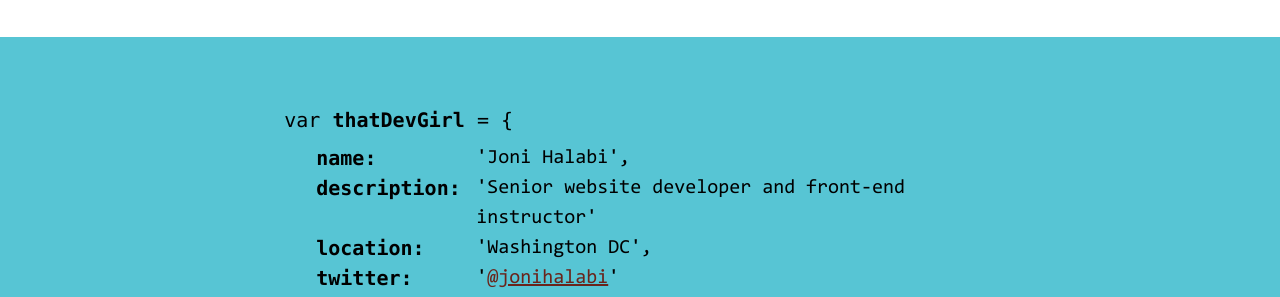
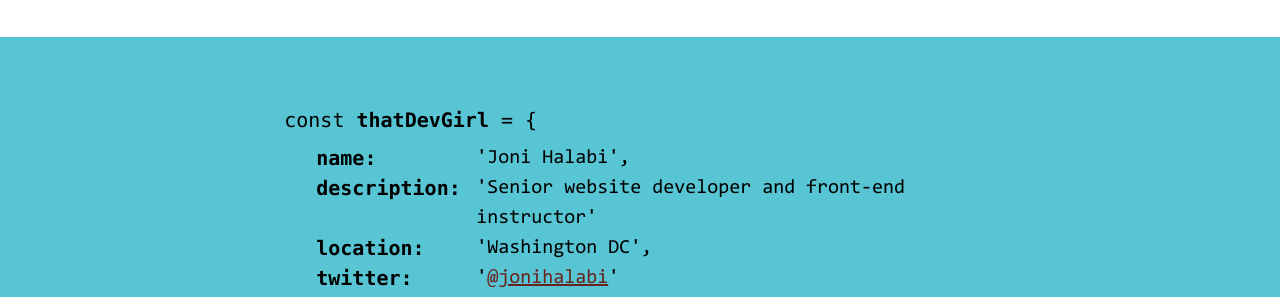
Before and after one commit to That-Dev-Girl-Archives/thatdevgirl.com, a Jekyll site: the page built from index.md, in a window 1280 px wide and 1400 px high, scrolled down 6446 px. Shown: the part 823-1120 px from the top of the window. Built offline with Jekyll 4.4.1, drawn with Linux system fonts in a browser that asks for light colours.

Commit message:
Color and code tweaks

```diff
--- a/_includes/block-code.html
+++ b/_includes/block-code.html
@@ -1,6 +1,6 @@
 <section id="code" aria-label="Code block">
 	<div class="code__div">
-		<p>var <strong>thatDevGirl</strong> = {</p>
+		<p>const <strong>thatDevGirl</strong> = {</p>
 
 		<dl class="code__dl">
 			<dt>name:</dt>
--- a/_sass/modules/_block-blog.scss
+++ b/_sass/modules/_block-blog.scss
@@ -14,6 +14,10 @@
 
     a {
       color: $blue;
+
+      &:hover {
+        color: $red;
+      }
     }
   }
 
--- a/_sass/modules/_block-websites.scss
+++ b/_sass/modules/_block-websites.scss
@@ -9,6 +9,7 @@
       text-decoration: none;
 
       &:hover {
+        color: $blue;
         text-decoration: underline;
       }
     }
```
